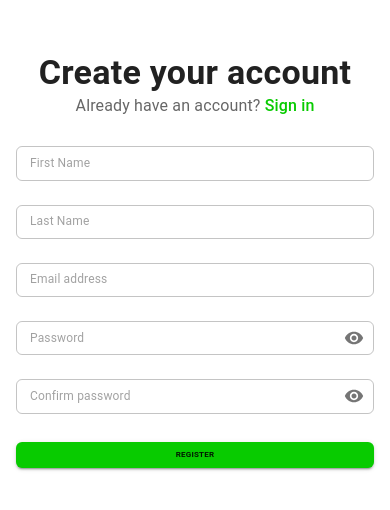
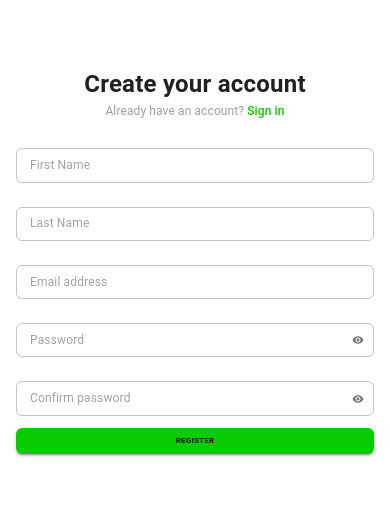
Before and after one commit to Jafarammer/task-master-fe, a React (Vite) app: page /register in a window 390 px wide. Shown: the part 162-672 px from the top of the page. Built offline with nearby package versions, Linux system fonts and the light colour scheme; no server answers; what @task-master/core-fe would draw is missing.

Commit message:
config responsive page register

```diff
--- a/src/pages/login/index.tsx
+++ b/src/pages/login/index.tsx
@@ -58,7 +58,6 @@ const Login = () => {
   }, []);
 
   return (
-    <Box>
     <Box component={"div"} sx={containerSx()}>
       <Typography sx={fontTitleSX()}>Welcome back</Typography>
 
@@ -84,14 +83,10 @@ const Login = () => {
               value={formikLogin.values.email}
               onChange={formikLogin.handleChange}
               onBlur={formikLogin.handleBlur}
-                error={
-                  !!formikLogin.touched.email && !!formikLogin.errors.email
-                }
+              error={!!formikLogin.touched.email && !!formikLogin.errors.email}
             />
             {formikLogin.touched.email && formikLogin.errors.email && (
-                <FormHelperText error>
-                  {formikLogin.errors.email}
-                </FormHelperText>
+              <FormHelperText error>{formikLogin.errors.email}</FormHelperText>
             )}
           </FormControl>
           <FormControl fullWidth sx={formControlSX()}>
@@ -104,8 +99,7 @@ const Login = () => {
               onChange={formikLogin.handleChange}
               onBlur={formikLogin.handleBlur}
               error={
-                  !!formikLogin.touched.password &&
-                  !!formikLogin.errors.password
+                !!formikLogin.touched.password && !!formikLogin.errors.password
               }
               slotProps={{
                 input: {
@@ -118,9 +112,9 @@ const Login = () => {
                         onMouseUp={onMouseUpPassword}
                       >
                         {showPassword ? (
-                            <VisibilityOff fontSize="small" />
+                          <VisibilityOff sx={fontBodySX()} />
                         ) : (
-                            <Visibility fontSize="small" />
+                          <Visibility sx={fontBodySX()} />
                         )}
                       </IconButton>
                     </InputAdornment>
@@ -159,7 +153,6 @@ const Login = () => {
         </form>
       </Container>
     </Box>
-    </Box>
   );
 };
 
--- a/src/pages/register/index.tsx
+++ b/src/pages/register/index.tsx
@@ -14,7 +14,7 @@ import {
 } from "@mui/material";
 import { Visibility, VisibilityOff } from "@mui/icons-material";
 import useAuth from "../../hooks/useAuth";
-import { containerSx } from "./styles";
+import { containerSx, fontBodySX, fontTitleSX, formControlSX } from "./styles";
 
 const Register = () => {
   // hooks
@@ -56,25 +56,23 @@ const Register = () => {
   };
 
   return (
-    <React.Fragment>
     <Box component={"div"} sx={containerSx()}>
-        <Typography variant="h4" fontWeight="bold">
-          Create your account
-        </Typography>
-        <Typography variant="body1" color="text.secondary">
+      <Typography sx={fontTitleSX()}>Create your account</Typography>
+      <Typography sx={fontBodySX()} color="textDisabled" mb={2}>
         Already have an account?{" "}
         <Link
           component={RouterLink}
           to="/login"
           underline="none"
-            sx={{ color: "#08CB00", fontWeight: 500 }}
+          color="#08CB00"
+          fontWeight={500}
         >
           Sign in
         </Link>
       </Typography>
-        <Container maxWidth="xs" sx={{ mt: 2 }}>
+      <Container maxWidth="xs">
         <form onSubmit={formikRegister.handleSubmit}>
-            <FormControl fullWidth sx={{ my: 1.5 }}>
+          <FormControl fullWidth sx={formControlSX()}>
             <TextField
               placeholder="First Name"
               size="small"
@@ -95,7 +93,7 @@ const Register = () => {
                 </FormHelperText>
               )}
           </FormControl>
-            <FormControl fullWidth sx={{ my: 1.5 }}>
+          <FormControl fullWidth sx={formControlSX()}>
             <TextField
               placeholder="Last Name"
               size="small"
@@ -116,7 +114,7 @@ const Register = () => {
                 </FormHelperText>
               )}
           </FormControl>
-            <FormControl fullWidth sx={{ my: 1.5 }}>
+          <FormControl fullWidth sx={formControlSX()}>
             <TextField
               placeholder="Email address"
               size="small"
@@ -126,8 +124,7 @@ const Register = () => {
               onChange={formikRegister.handleChange}
               onBlur={formikRegister.handleBlur}
               error={
-                  !!formikRegister.touched.email &&
-                  !!formikRegister.errors.email
+                !!formikRegister.touched.email && !!formikRegister.errors.email
               }
             />
             {formikRegister.touched.email && formikRegister.errors.email && (
@@ -136,7 +133,7 @@ const Register = () => {
               </FormHelperText>
             )}
           </FormControl>
-            <FormControl fullWidth sx={{ my: 1.5 }}>
+          <FormControl fullWidth sx={formControlSX()}>
             <TextField
               placeholder="Password"
               size="small"
@@ -160,9 +157,9 @@ const Register = () => {
                         onMouseUp={onMouseUpPassword}
                       >
                         {showPassword ? (
-                            <VisibilityOff fontSize="small" />
+                          <VisibilityOff sx={fontBodySX()} />
                         ) : (
-                            <Visibility fontSize="small" />
+                          <Visibility sx={fontBodySX()} />
                         )}
                       </IconButton>
                     </InputAdornment>
@@ -177,7 +174,7 @@ const Register = () => {
                 </FormHelperText>
               )}
           </FormControl>
-            <FormControl fullWidth sx={{ my: 1.5 }}>
+          <FormControl fullWidth sx={formControlSX()}>
             <TextField
               placeholder="Confirm password"
               size="small"
@@ -201,9 +198,9 @@ const Register = () => {
                         onMouseUp={onMouseUpConfirmPassword}
                       >
                         {showConfirmPassword ? (
-                            <VisibilityOff fontSize="small" />
+                          <VisibilityOff sx={fontBodySX()} />
                         ) : (
-                            <Visibility fontSize="small" />
+                          <Visibility sx={fontBodySX()} />
                         )}
                       </IconButton>
                     </InputAdornment>
@@ -221,7 +218,6 @@ const Register = () => {
           <Button
             variant="contained"
             fullWidth
-              sx={{ fontWeight: "bold", mt: 2 }}
             color="primary"
             type="submit"
             loading={loading}
@@ -232,7 +228,6 @@ const Register = () => {
         </form>
       </Container>
     </Box>
-    </React.Fragment>
   );
 };
 
--- a/src/pages/register/styles.ts
+++ b/src/pages/register/styles.ts
@@ -7,3 +7,22 @@ export const containerSx = (): SxProps<Theme> => ({
   alignItems: "center",
   height: "100vh",
 });
+
+export const fontBodySX = (): SxProps<Theme> => (theme) => ({
+  fontSize: {
+    xs: "12px",
+    sm: "16px",
+  },
+});
+
+export const fontTitleSX = (): SxProps<Theme> => (theme) => ({
+  fontWeight: "bold",
+  fontSize: {
+    xs: "1.5rem",
+    sm: "2rem",
+  },
+});
+
+export const formControlSX = (): SxProps<Theme> => (theme) => ({
+  my: 1.5,
+});
```
Lines whose indentation alone changed are shown as unchanged.
